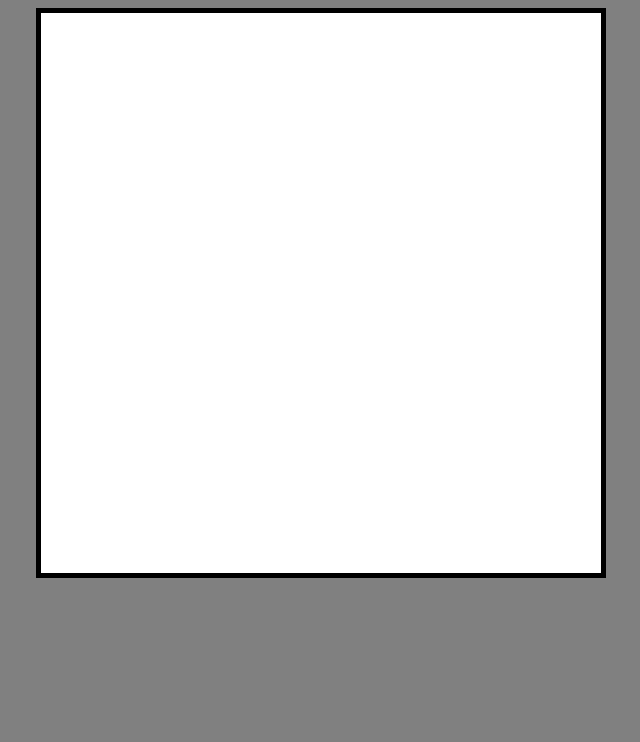
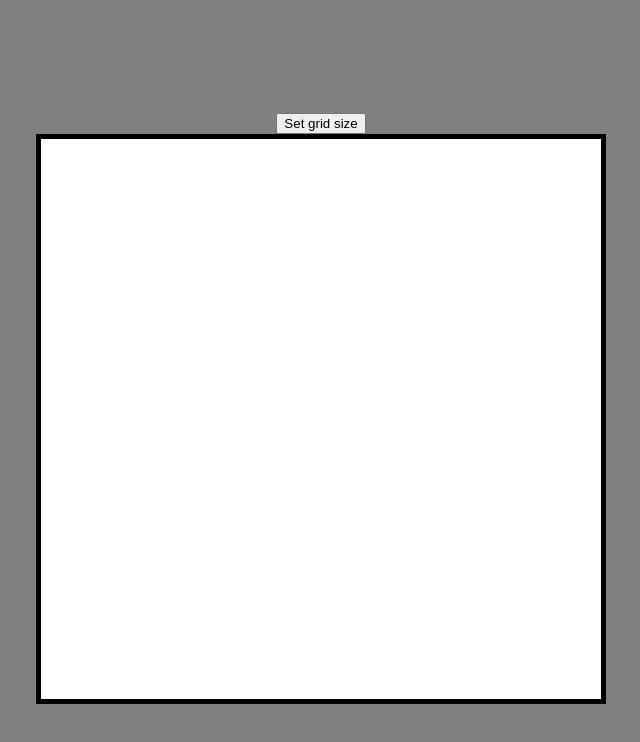
Before and after one commit to nzlongboi/Etch-a-Sketch-2, a plain HTML site: page index.html in a window 1280 px wide. Shown: the whole page, without its empty margins (319-959 px from the left). Drawn offline with Linux system fonts and the light colour scheme.

Commit message:
Add 'set gird size' button. No functionality or styling

```diff
--- a/index.html
+++ b/index.html
@@ -10,6 +10,7 @@
 </head>
 <body>
     <div id="container">
+        <button id="gridbutton">Set grid size</button>
         <div id="gridContainer"></div>
     </div>
 </body>
--- a/style.css
+++ b/style.css
@@ -32,5 +32,6 @@ body {
     width: 100vh;
     display: flex;
     justify-content: center;
-    align-content: center;
+    align-items: center;
+    flex-direction: column;
 }
```
